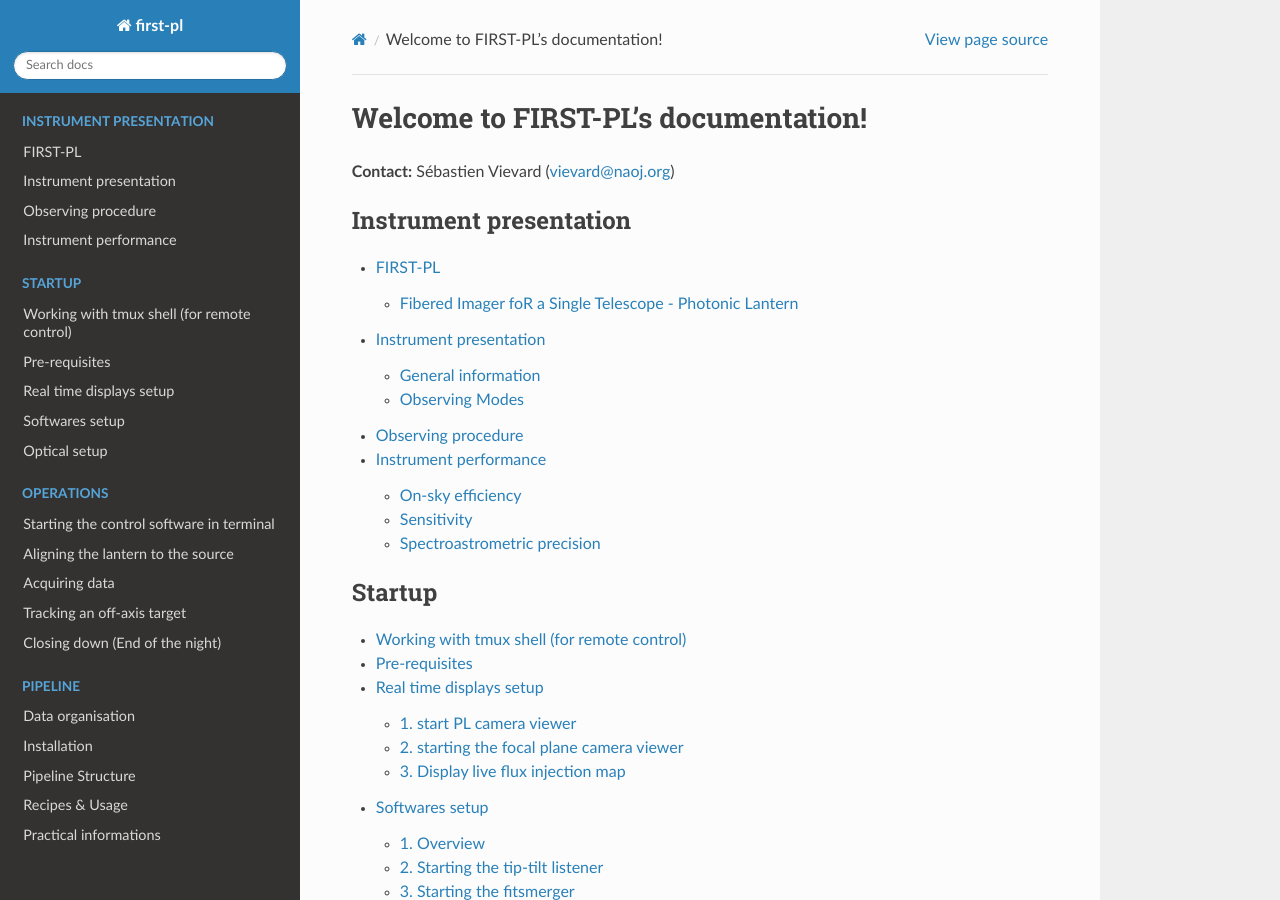
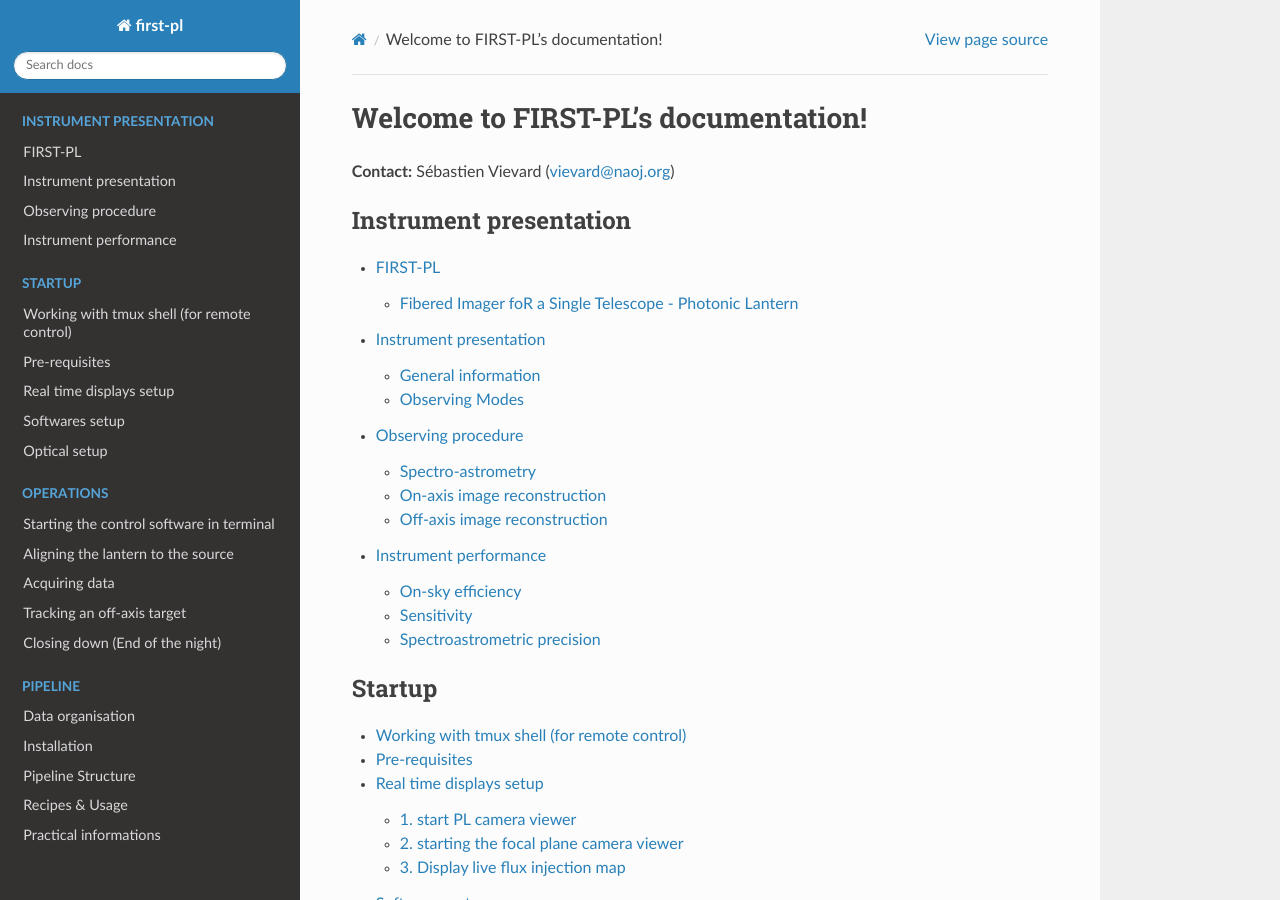
Before and after one commit to scexao-org/first_control, a Sphinx documentation site: the page built from source/index.rst, in a window 1280 px wide and 900 px high. Built offline with Sphinx 7.4.7 and the Read the Docs theme 3.1.0, drawn with Linux system fonts in a browser that asks for light colours; part of the change alters nothing that is shown.

```diff
--- a/source/observing_procedure.md
+++ b/source/observing_procedure.md
@@ -1,3 +1,41 @@
 # Observing procedure
 
-Choose one of the [Observing mode](#instrument_principle#observing-modes) corresponding to your science case.
+Choose the [observing mode](#instrument_principle) corresponding to your science case.
+
+Follow these observing sequences:
+
+## Spectro-astrometry
+
+Record the Photonic Lantern data ***AND*** either the Visible ***or*** IR focal plane.
+
+
+## On-axis image reconstruction
+
+**In this mode, the calibrator is a different star from the sceince target** <br>
+
+***Choice of calibrator:*** At least as bright as the sceince target
+
+**Observation procedure:**
+
+1. Point the telescope to the calibrator
+2. Acquire data while modulating the tip/tilt mirror
+3. Point the telescope to the science target
+4. Acquire data while modulating the tip/tilt mirror
+
+*Overheads for calibrator :* Setup field + setup AO + acquisition
+
+
+
+## Off-axis image reconstruction
+
+**In this mode, the calibrator is the central star, science target is off-axis** <br>
+
+***Choice of calibrator:*** Central star
+
+**Observation procedure:**
+
+1. Point the telescope to the target
+2. Acquire data while modulating the tip/tilt mirror on the central star
+3. Acquire data while modulating the tip/tilt with an offset on the science target. *Note:  the offset is done by the tip/ilt mirror*
+
+*Overheads for calibrator :* enter the command for offset in the instrument control
```
